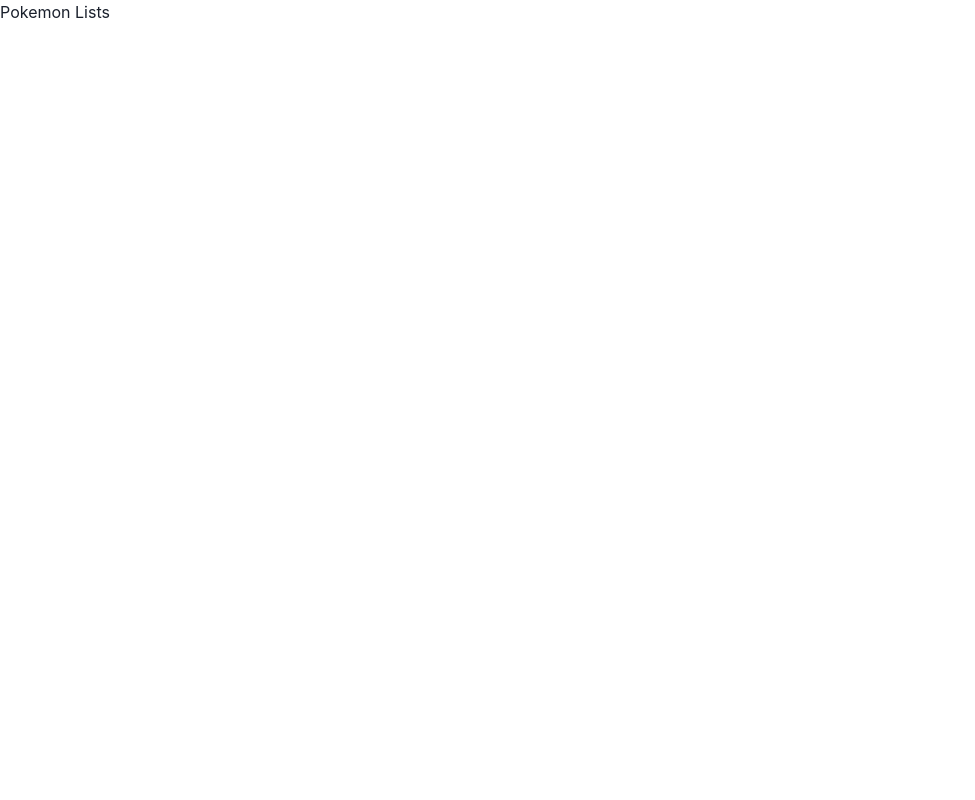
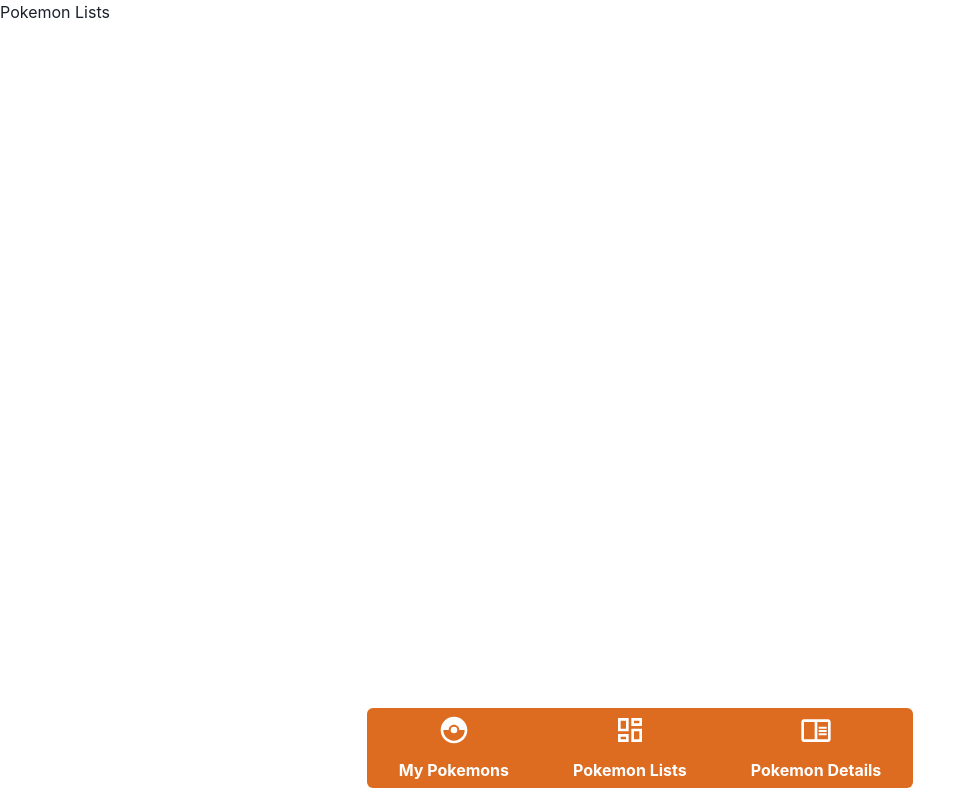
Before and after one commit to irshadi/pokemon-list, a Next.js app: page / in a window 1280 px wide. Shown: the whole page, without its empty margins (0-975 px from the left). Built offline with nearby package versions, Linux system fonts and the light colour scheme.

Commit message:
feat: create navbar

```diff
--- /dev/null
+++ b/components/BottomNavigationBar.js
@@ -0,0 +1,71 @@
+import React from "react";
+import _Link from "next/link";
+import { Flex, Box, Link, Icon, Text } from "@chakra-ui/react";
+import {
+  MdOutlineCatchingPokemon,
+  MdOutlineChromeReaderMode,
+  MdOutlineDashboard
+} from "react-icons/md";
+
+const NavigationButton = ({ url, label, Icon: MenuIcon }) => {
+  return (
+    <Link as={_Link} href={url}>
+      <Flex
+        flexDir="column"
+        align="center"
+        justify="center"
+        px={["3.5", "2em"]}
+        cursor="pointer"
+        textAlign="center"
+      >
+        <Icon as={MenuIcon} color="white" w={[5, 8]} h={[5, 8]} />
+        <Text
+          mt=".75em"
+          fontWeight="bold"
+          color="white"
+          fontSize={["xs", "md"]}
+          lineHeight={[1, 1.5]}
+        >
+          {label}
+        </Text>
+      </Flex>
+    </Link>
+  );
+};
+
+export const BottomNavigationBar = () => {
+  const navigationMenu = [
+    {
+      label: "My Pokemons",
+      url: "/my_pokemons",
+      Icon: MdOutlineCatchingPokemon
+    },
+    {
+      label: "Pokemon Lists",
+      url: "/",
+      Icon: MdOutlineDashboard
+    },
+    {
+      label: "Pokemon Details",
+      url: "/pokemon_details",
+      Icon: MdOutlineChromeReaderMode
+    }
+  ];
+
+  return (
+    <Flex
+      pos="absolute"
+      bottom="0"
+      h="6.5em"
+      w="100%"
+      justify="center"
+      p=".75em"
+    >
+      <Flex bg="orange.500" justify="center" borderRadius="md">
+        {navigationMenu.map((props, index) => (
+          <NavigationButton key={index} {...props} />
+        ))}
+      </Flex>
+    </Flex>
+  );
+};
--- /dev/null
+++ b/components/ContentView.js
@@ -0,0 +1,12 @@
+import React from "react";
+import { Box } from "@chakra-ui/react";
+import { BottomNavigationBar } from "./BottomNavigationBar";
+
+export const ContentView = ({ children }) => {
+  return (
+    <Box minH="100vh" maxH="100vh" minW="100vw" maxW="100vw">
+      {children}
+      <BottomNavigationBar />
+    </Box>
+  );
+};
--- a/components/Page.js
+++ b/components/Page.js
@@ -1,7 +1,8 @@
 import React from "react";
 import { useRouter } from "next/router";
+import { ContentView } from "./ContentView";
 
-export const Page = ({ page: Page, needQuery = false }) => {
+const PageQuery = ({ page: Page, needQuery = false }) => {
   const { query } = useRouter();
 
   if (!needQuery) {
@@ -10,3 +11,11 @@
 
   return <Page {...query} />;
 };
+
+export const PageWrapper = props => {
+  return (
+    <ContentView>
+      <PageQuery {...props} />
+    </ContentView>
+  );
+};
--- a/package.json
+++ b/package.json
@@ -15,7 +15,8 @@
     "framer-motion": "^4",
     "next": "12.0.1",
     "react": "17.0.2",
-    "react-dom": "17.0.2"
+    "react-dom": "17.0.2",
+    "react-icons": "^4.3.1"
   },
   "devDependencies": {
     "eslint": "7",
--- a/pages/index.js
+++ b/pages/index.js
@@ -1,6 +1,6 @@
 import { PokemonLists } from "../views/PokemonLists";
-import { Page } from "../components/Page";
+import { PageWrapper } from "../components/Page";
 
-const PokemonListsPage = () => <Page page={PokemonLists} />;
+const PokemonListsPage = () => <PageWrapper page={PokemonLists} />;
 
 export default PokemonListsPage;
--- a/pages/my_pokemons.js
+++ b/pages/my_pokemons.js
@@ -1,6 +1,6 @@
 import { MyPokemons } from "../views/MyPokemon";
-import { Page } from "../components/Page";
+import { PageWrapper } from "../components/Page";
 
-const MyPokemonPage = () => <Page page={MyPokemons} />;
+const MyPokemonPage = () => <PageWrapper page={MyPokemons} />;
 
 export default MyPokemonPage;
--- a/pages/pokemon_details/index.js
+++ b/pages/pokemon_details/index.js
@@ -1,6 +1,6 @@
 import { PokemonDetails } from "../../views/PokemonDetails";
-import { Page } from "../../components/Page";
+import { PageWrapper } from "../../components/Page";
 
-const PokemonDetailsPage = () => <Page page={PokemonDetails} />;
+const PokemonDetailsPage = () => <PageWrapper page={PokemonDetails} />;
 
 export default PokemonDetailsPage;
```
Also changed, not shown: 1 other file (tests, documents, lock files or other folders).
